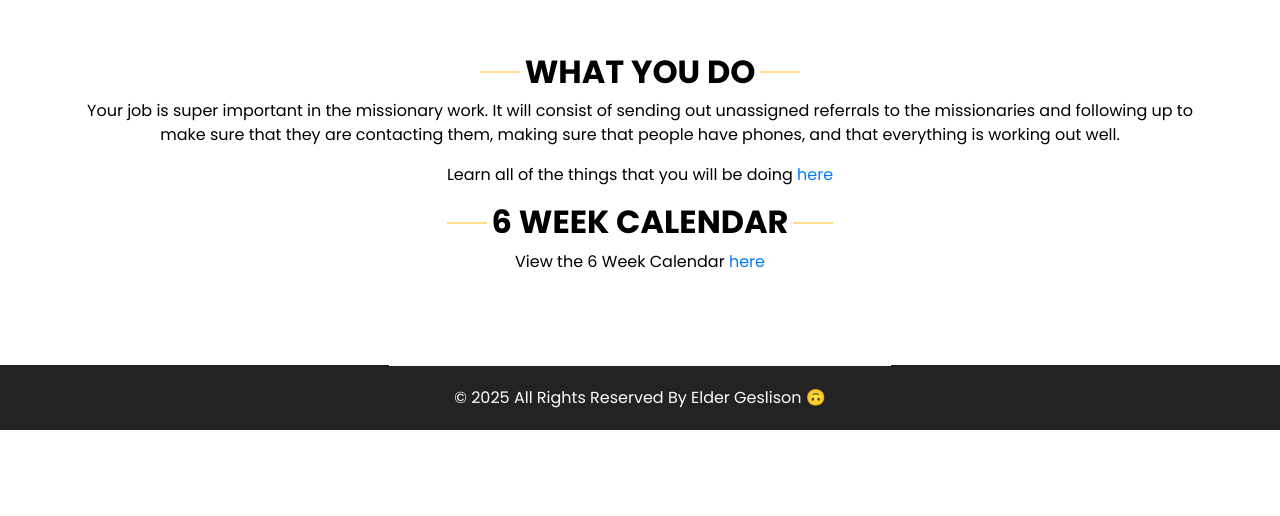
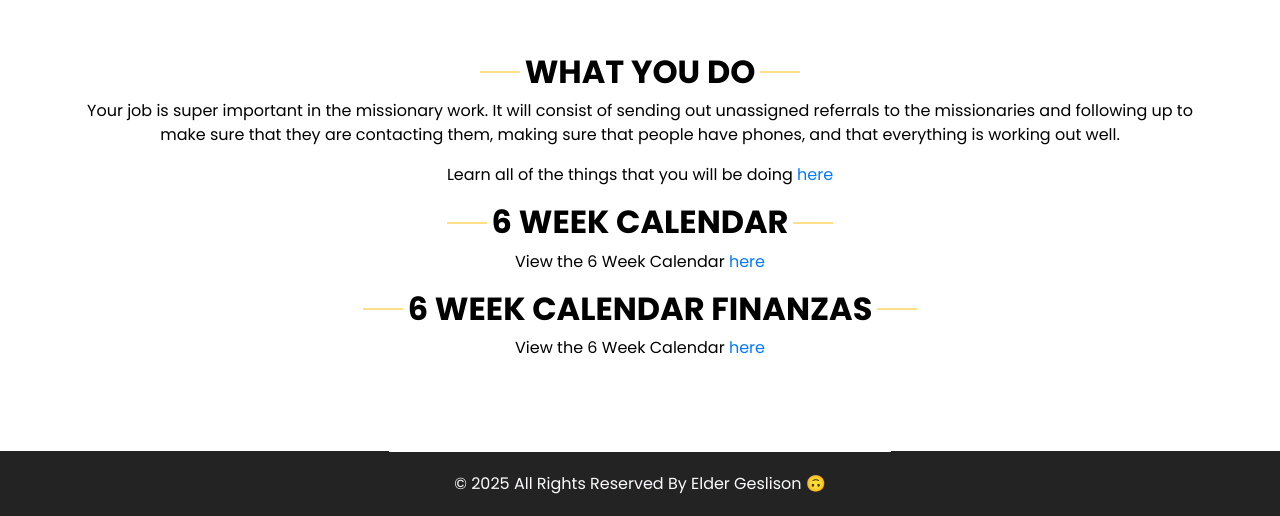
Before and after one commit to MisionSantoDomingoNorte/MisionSantoDomingoNorte.github.io, a plain HTML site: page index.html in a window 1280 px wide. Shown: the part 822-1338 px from the top of the page. Before the commit the page ends 1252 px from the top, so only its background shows below. Drawn offline with nearby package versions, Linux system fonts and the light colour scheme.

Commit message:
Update index.html

```diff
--- a/index.html
+++ b/index.html
@@ -173,6 +173,14 @@
 
       </div>
 
+      <div class="container">
+        <div class="heading_container">
+          <h2>6 Week Calendar Finanzas</h2>
+            <p>View the 6 Week Calendar <a href="CalendarFinanzas.html">here</a></p>
+        </div>
+
+      </div>
+
     </section>
 
     <!-- end do section -->
```
